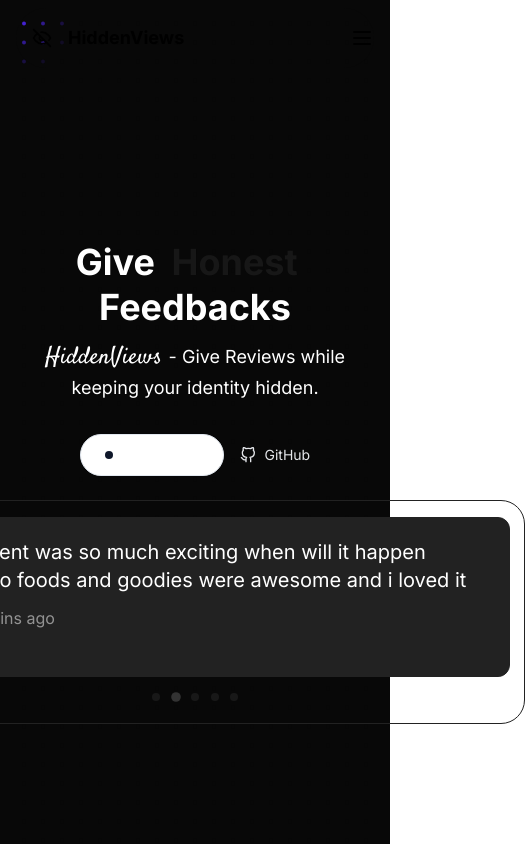
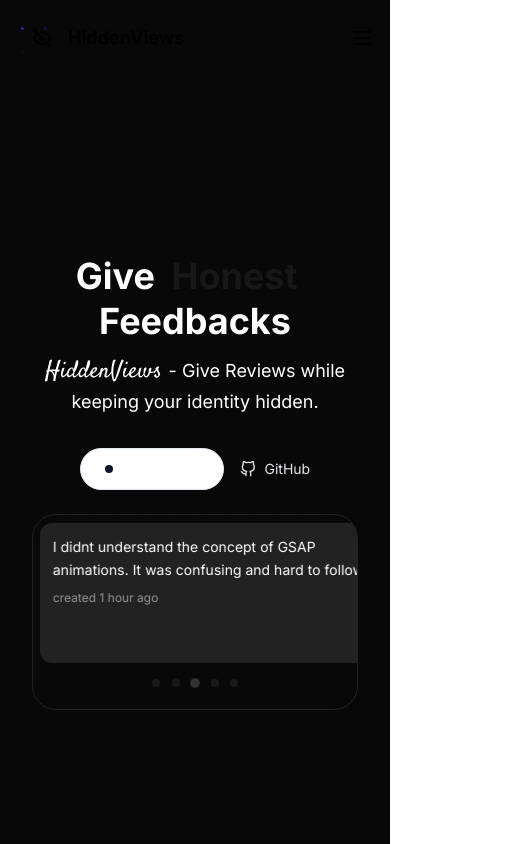
Before and after one commit to RadicalThinker/HiddenViews, a Next.js app: page / in a window 390 px wide. Shown: the top 844 px of the page, 525 px wide, since content can reach past the window. Built offline with nearby package versions, Linux system fonts and the light colour scheme.

Commit message:
landing page optimisation

```diff
--- a/src/app/page.tsx
+++ b/src/app/page.tsx
@@ -1,24 +1,27 @@
 "use client";
 import { Satisfy } from 'next/font/google'
-import React, { useState } from "react";
+import React, { useState, Suspense, useMemo, useCallback } from "react";
 import { FlipWords } from "@/components/ui/flip-words";
 import { InteractiveHoverButton } from "@/components/ui/interactive-hover-button"
-import Image from "next/image";
 import Link from "next/link";
 import { Button } from "@/components/ui/button";
 import { Mail } from "lucide-react";
-import { Card, CardContent, CardHeader, CardTitle } from "@/components/ui/card";
-import Autoplay from "embla-carousel-autoplay";
-import DotGrid from "@/components/DotGrid";
-import {
-  CarouselContent,
-  CarouselItem,
-  CarouselNext,
-  CarouselPrevious,
-} from "@/components/ui/carousel";
-import Carousel from "@/components/Carousel";
+import dynamic from 'next/dynamic';
 import { FiGithub, FiShield, FiEyeOff, FiMessageCircle, FiZap, FiUsers, FiStar } from 'react-icons/fi';
-import { NavbarDemo } from '@/components/NavbarDemo';
+
+// Dynamic imports for heavy components
+const DotGrid = dynamic(() => import('@/components/DotGrid'), {
+  ssr: false,
+  loading: () => null
+});
+const Carousel = dynamic(() => import('@/components/Carousel'), {
+  ssr: false,
+  loading: () => <div className="w-full h-40 bg-gray-900/20 rounded-lg animate-pulse" />
+});
+const NavbarDemo = dynamic(() => import('@/components/NavbarDemo').then(mod => ({ default: mod.NavbarDemo })), {
+  ssr: false,
+  loading: () => null
+});
 
 
 // Configure Satisfy font
@@ -28,7 +31,7 @@ const satisfy = Satisfy({
 })
 
 // Contact Form Component
-function ContactForm() {
+const ContactForm = React.memo(function ContactForm() {
   const [formData, setFormData] = useState({
     name: '',
     email: '',
@@ -156,27 +159,79 @@ function ContactForm() {
       </form>
     </div>
   );
+});
+
+// Memoize static data to prevent recreating arrays on each render
+const FLIP_WORDS = ["Anonymous", "Honest", "Hidden"];
+
+const FEATURES_DATA = [
+  {
+    icon: FiEyeOff,
+    title: "Complete Anonymity",
+    description: "Your identity remains completely hidden. No tracking, no logs, just pure anonymous feedback."
+  },
+  {
+    icon: FiShield,
+    title: "Privacy First",
+    description: "End-to-end encryption ensures your messages are secure and private from start to finish."
+  },
+  {
+    icon: FiMessageCircle,
+    title: "Honest Feedback",
+    description: "Get genuine, unfiltered opinions that help you grow and improve without bias."
+  },
+  {
+    icon: FiZap,
+    title: "Instant Delivery",
+    description: "Messages are delivered instantly with real-time notifications and updates."
+  },
+  {
+    icon: FiUsers,
+    title: "Team Collaboration",
+    description: "Share your profile with teams, colleagues, or friends to gather collective feedback."
+  },
+  {
+    icon: FiStar,
+    title: "Easy to Use",
+    description: "Simple, intuitive interface that anyone can use without technical knowledge."
   }
+];
+
+// Memoized Feature Card component
+const FeatureCard = React.memo(({ icon: Icon, title, description }: {
+  icon: React.ComponentType<any>,
+  title: string,
+  description: string
+}) => (
+  <div className="bg-gray-900/50 border border-gray-800 rounded-2xl p-8 hover:bg-gray-900/70 transition-colors">
+    <Icon className="w-12 h-12 text-[#5227FF] mb-4" />
+    <h3 className="text-xl font-semibold text-white mb-3">{title}</h3>
+    <p className="text-gray-400">{description}</p>
+  </div>
+));
+
+FeatureCard.displayName = 'FeatureCard';
 
 export default function Home() {
-
-   const words = ["Anonymous", "Honest" , "Hidden"];
+  const words = useMemo(() => FLIP_WORDS, []);
   return (
     <div className="bg-[#080808] min-h-screen">
       <NavbarDemo >
+      <Suspense fallback={null}>
         <div className="absolute z-0 inset-0 h-full w-full">
           <DotGrid
-          dotSize={4}
-          gap={15}
+            dotSize={3}
+            gap={20}
             baseColor="#080808"
             activeColor="#5227FF"
-          proximity={60}
-          shockRadius={80}
-          shockStrength={8}
-          resistance={750}
-          returnDuration={1.5}
+            proximity={40}
+            shockRadius={60}
+            shockStrength={6}
+            resistance={500}
+            returnDuration={1.2}
           />
         </div>
+      </Suspense>
 
       {/* Main content */}
       <main className="flex-grow min-h-screen flex flex-col items-center justify-center px-4 md:px-12 lg:px-24 py-12  text-white relative z-1">
@@ -210,18 +265,21 @@ export default function Home() {
         </div>
 
         {/* Carousel for Messages */}
+        <div className="w-full max-w-4xl mx-auto px-4 sm:px-6 lg:px-8">
           <Carousel
-          baseWidth={660}
             autoplay={true}
             autoplayDelay={3000}
             pauseOnHover={true}
             loop={true}
             round={false}
             itemHeight={160}
+            responsive={true}
           />
+        </div>
       </main>
 
-      {/* Features Section */}
+      {/* Features Section - Lazy loaded */}
+      <Suspense fallback={<div className="py-20 px-4 md:px-12 lg:px-24 relative z-10 animate-pulse bg-gray-900/20 rounded-lg" />}>
         <section id="features" className="py-20 px-4 md:px-12 lg:px-24 relative z-10">
         <div className="max-w-6xl mx-auto">
           <div className="text-center mb-16">
@@ -234,56 +292,18 @@ export default function Home() {
           </div>
 
           <div className="grid md:grid-cols-2 lg:grid-cols-3 gap-8">
-            <div className="bg-gray-900/50 border border-gray-800 rounded-2xl p-8 hover:bg-gray-900/70 transition-colors">
-              <FiEyeOff className="w-12 h-12 text-[#5227FF] mb-4" />
-              <h3 className="text-xl font-semibold text-white mb-3">Complete Anonymity</h3>
-              <p className="text-gray-400">
-                Your identity remains completely hidden. No tracking, no logs, just pure anonymous feedback.
-              </p>
-            </div>
-
-            <div className="bg-gray-900/50 border border-gray-800 rounded-2xl p-8 hover:bg-gray-900/70 transition-colors">
-              <FiShield className="w-12 h-12 text-[#5227FF] mb-4" />
-              <h3 className="text-xl font-semibold text-white mb-3">Privacy First</h3>
-              <p className="text-gray-400">
-                End-to-end encryption ensures your messages are secure and private from start to finish.
-              </p>
-            </div>
-
-            <div className="bg-gray-900/50 border border-gray-800 rounded-2xl p-8 hover:bg-gray-900/70 transition-colors">
-              <FiMessageCircle className="w-12 h-12 text-[#5227FF] mb-4" />
-              <h3 className="text-xl font-semibold text-white mb-3">Honest Feedback</h3>
-              <p className="text-gray-400">
-                Get genuine, unfiltered opinions that help you grow and improve without bias.
-              </p>
-            </div>
-
-            <div className="bg-gray-900/50 border border-gray-800 rounded-2xl p-8 hover:bg-gray-900/70 transition-colors">
-              <FiZap className="w-12 h-12 text-[#5227FF] mb-4" />
-              <h3 className="text-xl font-semibold text-white mb-3">Instant Delivery</h3>
-              <p className="text-gray-400">
-                Messages are delivered instantly with real-time notifications and updates.
-              </p>
-            </div>
-
-            <div className="bg-gray-900/50 border border-gray-800 rounded-2xl p-8 hover:bg-gray-900/70 transition-colors">
-              <FiUsers className="w-12 h-12 text-[#5227FF] mb-4" />
-              <h3 className="text-xl font-semibold text-white mb-3">Team Collaboration</h3>
-              <p className="text-gray-400">
-                Share your profile with teams, colleagues, or friends to gather collective feedback.
-              </p>
-            </div>
-
-            <div className="bg-gray-900/50 border border-gray-800 rounded-2xl p-8 hover:bg-gray-900/70 transition-colors">
-              <FiStar className="w-12 h-12 text-[#5227FF] mb-4" />
-              <h3 className="text-xl font-semibold text-white mb-3">Easy to Use</h3>
-              <p className="text-gray-400">
-                Simple, intuitive interface that anyone can use without technical knowledge.
-              </p>
-            </div>
+            {FEATURES_DATA.slice(0, 6).map((feature, index) => (
+              <FeatureCard
+                key={index}
+                icon={feature.icon}
+                title={feature.title}
+                description={feature.description}
+              />
+            ))}
           </div>
         </div>
         </section>
+      </Suspense>
 
       {/* Pricing Section */}
       <section id="pricing" className="py-20 px-4 md:px-12 lg:px-24 relative z-10">
--- a/src/components/Carousel.tsx
+++ b/src/components/Carousel.tsx
@@ -1,6 +1,49 @@
 import { useEffect, useState, useRef } from "react";
 import { motion, PanInfo, useMotionValue, useTransform } from "motion/react";
 import React, { JSX } from "react";
+
+// Custom hook for responsive design
+const useResponsiveWidth = () => {
+  const [dimensions, setDimensions] = useState({
+    width: typeof window !== 'undefined' ? window.innerWidth : 1200,
+    baseWidth: 660,
+    itemHeight: 160
+  });
+
+  useEffect(() => {
+    const handleResize = () => {
+      const width = window.innerWidth;
+      let baseWidth = 660;
+      let itemHeight = 160;
+
+      // Mobile devices
+      if (width < 640) {
+        baseWidth = width - 32; // 16px padding on each side
+        itemHeight = 140;
+      }
+      // Tablet devices
+      else if (width < 1024) {
+        baseWidth = width - 64; // 32px padding on each side
+        itemHeight = 150;
+      }
+      // Desktop
+      else {
+        baseWidth = Math.min(660, width - 128); // Max 660px or screen width - padding
+        itemHeight = 160;
+      }
+
+      setDimensions({ width, baseWidth, itemHeight });
+    };
+
+    if (typeof window !== 'undefined') {
+      handleResize();
+      window.addEventListener('resize', handleResize);
+      return () => window.removeEventListener('resize', handleResize);
+    }
+  }, []);
+
+  return dimensions;
+};
 
 // replace icons with your own if needed
 import {
@@ -26,6 +69,7 @@ export interface CarouselProps {
   pauseOnHover?: boolean;
   loop?: boolean;
   round?: boolean;
+  responsive?: boolean;
 }
 
 interface CarouselItemProps {
@@ -72,9 +116,9 @@ const CarouselItem: React.FC<CarouselItemProps> = ({
       }}
       transition={effectiveTransition}
     >
-      <div className="p-5">
-        <p className="text-xl text-white mb-3">{item.description}</p>
-        <p className="text-md text-text-200/60">{item.icon}</p>
+      <div className="p-3 sm:p-4 md:p-5">
+        <p className="text-sm sm:text-base md:text-lg lg:text-xl text-white mb-2 sm:mb-3 leading-relaxed">{item.description}</p>
+        <p className="text-xs sm:text-sm md:text-md text-text-200/60">{item.icon}</p>
       </div>
     </motion.div>
   );
@@ -127,12 +171,19 @@ export default function Carousel({
   pauseOnHover = false,
   loop = false,
   round = false,
+  responsive = false,
 }: CarouselProps): JSX.Element {
-  const containerPadding = 16;
-  const itemWidth = baseWidth - containerPadding * 2;
+  const responsiveDimensions = useResponsiveWidth();
+
+  // Use responsive dimensions if responsive prop is true, otherwise use provided values
+  const effectiveBaseWidth = responsive ? responsiveDimensions.baseWidth : baseWidth;
+  const effectiveItemHeight = responsive ? responsiveDimensions.itemHeight : itemHeight;
+
+  const containerPadding = responsive && responsiveDimensions.width < 640 ? 8 : 16;
+  const itemWidth = effectiveBaseWidth - containerPadding * 2;
   const trackItemOffset = itemWidth + GAP;
   const controlsHeight = 48; // space for dots/navigation
-  const containerHeight = round ? baseWidth : itemHeight + controlsHeight + containerPadding;
+  const containerHeight = round ? effectiveBaseWidth : effectiveItemHeight + controlsHeight + containerPadding;
 
   const carouselItems = loop ? [...items, items[0]] : items;
   const [currentIndex, setCurrentIndex] = useState<number>(0);
@@ -224,13 +275,15 @@ export default function Carousel({
   return (
     <div
       ref={containerRef}
-      className={`relative overflow-hidden p-4 ${
+      className={`relative overflow-hidden ${responsive ? 'p-2 sm:p-4' : 'p-4'} ${
         round
           ? "rounded-full border border-white"
           : "rounded-[24px] border border-[#222]"
-      }`}
-      style={{
-        width: `${baseWidth}px`,
+      } ${responsive ? 'w-full max-w-4xl mx-auto' : ''}`}
+      style={responsive ? {
+        height: `${containerHeight}px`,
+      } : {
+        width: `${effectiveBaseWidth}px`,
         height: `${containerHeight}px`,
       }}
     >
@@ -260,7 +313,7 @@ export default function Carousel({
             x={x}
             trackItemOffset={trackItemOffset}
             itemWidth={itemWidth}
-            itemHeight={itemHeight}
+            itemHeight={effectiveItemHeight}
             round={round}
             effectiveTransition={effectiveTransition}
           />
```
Lines whose indentation alone changed are shown as unchanged.
